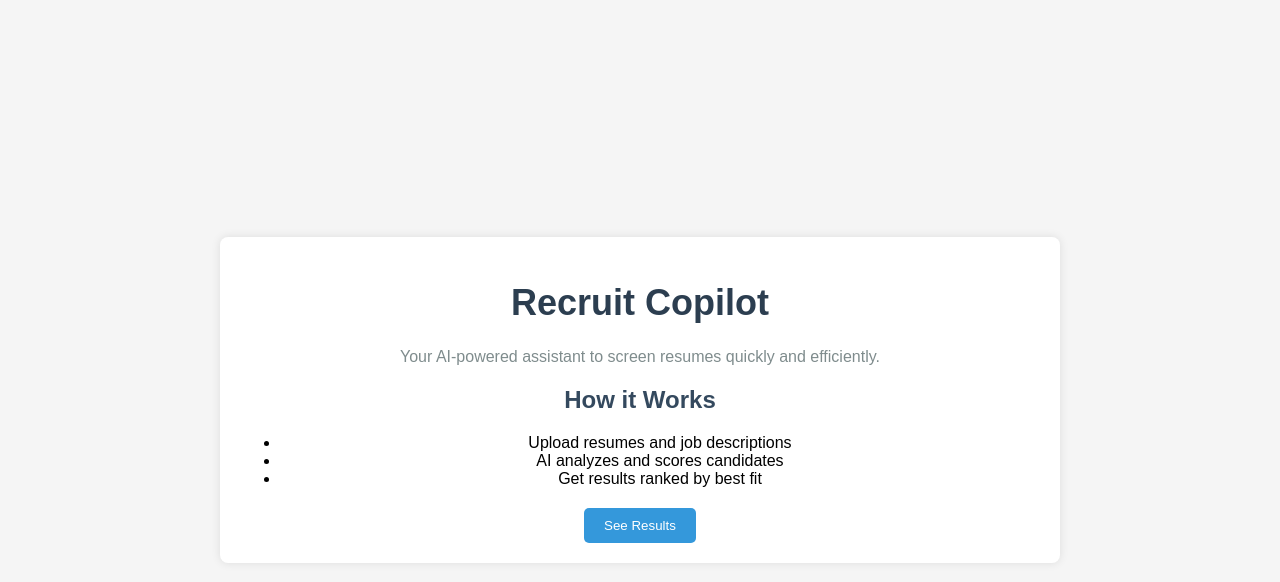
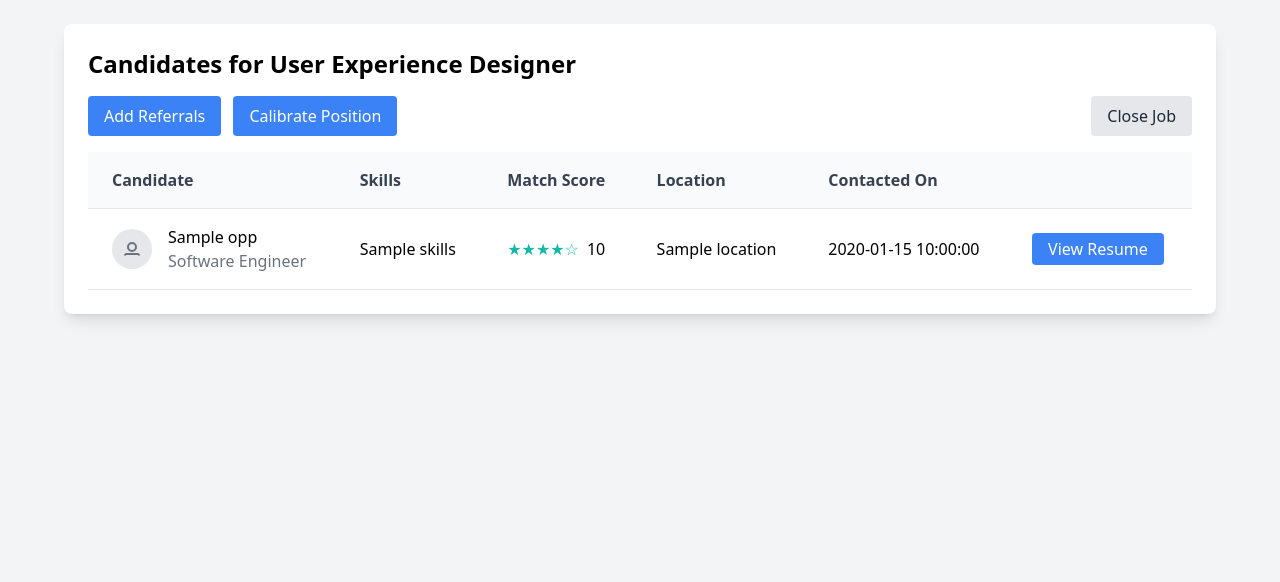
Before and after one commit to cmannion-meander/resume_screener, a Flask app: template templates/index.html in a window 1280 px wide. Shown: the top 582 px of the page. Run offline with Flask 3, Linux system fonts and the light colour scheme; the template is opened without the code that fills it: most values are stand-ins (such as "Sample title", 1, 10 or a date in 2020); some libraries are stand-ins or nearby versions.

Commit message:
Update UI

```diff
--- a/app.py
+++ b/app.py
@@ -1,68 +1,32 @@
-from flask import Flask, jsonify, request, render_template
-import os
+from flask import Flask, render_template, jsonify
 import json
 
 app = Flask(__name__)
 
-# Set path for data folder
-BASE_DIR = os.path.dirname(os.path.abspath(__file__))
-DATA_DIR = os.path.join(BASE_DIR, 'data')
-
-# Load the job description JSON
-def get_job_description():
-    with open(os.path.join(DATA_DIR, 'job_description.json')) as f:
+# Load opportunities JSON data
+def get_opportunities():
+    with open('data/lever_opportunities.json') as f:
         return json.load(f)
 
-# Load the resume JSON
+# Load resumes JSON data
 def get_resumes():
-    with open(os.path.join(DATA_DIR, 'resume.json')) as f:
+    with open('data/lever_resumes.json') as f:
         return json.load(f)
 
-# Home route
 @app.route('/')
 def home():
-    return render_template('index.html')
+    opportunities = get_opportunities()['data']  # Extract opportunities data
+    resumes = get_resumes()['data']  # Extract resume data
 
-# Simulate the scoring and render the results page
-@app.route('/api/score_resumes', methods=['POST'])
-def score_resumes():
-    resumes = get_resumes()
-    job_description = get_job_description()
+    # Merge opportunities with corresponding resumes
+    for opp in opportunities:
+        for resume in resumes:
+            if opp['id'] == resume['id']:  # Match opportunity and resume by ID
+                opp['resume'] = resume['file']['downloadUrl'] if resume.get('file') else None
+                opp['positions'] = resume.get('parsedData', {}).get('positions', [])
+                opp['schools'] = resume.get('parsedData', {}).get('schools', [])
 
-    scored_resumes = []
-
-    for resume in resumes:
-        score = 0
-        # Scoring based on required skills
-        for skill in job_description['required_skills']:
-            if skill in resume['skills']:
-                score += 1
-
-        # Bonus for preferred skills
-        for skill in job_description['preferred_skills']:
-            if skill in resume['skills']:
-                score += 0.5
-
-        # Experience scoring
-        if resume['years_of_experience'] >= job_description['min_experience']:
-            score += 1
-
-        # Education scoring
-        if resume['education'] == job_description['min_education']:
-            score += 1
-
-        scored_resumes.append({
-            'candidate_id': resume['candidate_id'],
-            'name': resume['name'],
-            'email': resume['email'],
-            'score': score
-        })
-
-    # Sort resumes by score
-    scored_resumes = sorted(scored_resumes, key=lambda x: x['score'], reverse=True)
-
-    # Pass job title and company from the job description
-    return render_template('results.html', candidates=scored_resumes, job_title=job_description['title'], company=job_description['company'])
+    return render_template('index.html', opportunities=opportunities)
 
 if __name__ == '__main__':
     app.run(debug=True)
--- a/templates/index.html
+++ b/templates/index.html
@@ -3,30 +3,98 @@
 <head>
     <meta charset="UTF-8">
     <meta name="viewport" content="width=device-width, initial-scale=1.0">
-    <title>Recruit Copilot - AI Resume Screener</title>
-    <link rel="stylesheet" href="{{ url_for('static', filename='styles.css') }}">
+    <title>Recruit Copilot</title>
+    <script src="https://cdn.tailwindcss.com"></script>
 </head>
-<body>
-    <div class="container">
-        <header>
-            <h1>Recruit Copilot</h1>
-            <p>Your AI-powered assistant to screen resumes quickly and efficiently.</p>
-        </header>
+<body class="bg-gray-100">
+    <div class="max-w-6xl mx-auto py-6">
+        <div class="bg-white rounded-lg shadow-lg p-6">
+            <h1 class="text-2xl font-semibold mb-4">Candidates for User Experience Designer</h1>
 
-        <section>
-            <h2>How it Works</h2>
-            <ul>
-                <li>Upload resumes and job descriptions</li>
-                <li>AI analyzes and scores candidates</li>
-                <li>Get results ranked by best fit</li>
-            </ul>
-        </section>
+            <div class="flex justify-between items-center mb-4">
+                <div>
+                    <button class="bg-blue-500 text-white px-4 py-2 rounded">Add Referrals</button>
+                    <button class="bg-blue-500 text-white px-4 py-2 ml-2 rounded">Calibrate Position</button>
+                </div>
+                <button class="bg-gray-200 text-gray-800 px-4 py-2 rounded">Close Job</button>
+            </div>
 
-        <footer>
-            <form action="/api/score_resumes" method="POST">
-                <button type="submit" class="btn">See Results</button>
-            </form>
-        </footer>
+            <table class="min-w-full bg-white">
+                <thead>
+                    <tr class="w-full bg-gray-50 border-b">
+                        <th class="px-6 py-4 text-left text-gray-700">Candidate</th>
+                        <th class="px-6 py-4 text-left text-gray-700">Skills</th>
+                        <th class="px-6 py-4 text-left text-gray-700">Match Score</th>
+                        <th class="px-6 py-4 text-left text-gray-700">Location</th>
+                        <th class="px-6 py-4 text-left text-gray-700">Contacted On</th>
+                        <th class="px-6 py-4 text-left text-gray-700"></th>
+                    </tr>
+                </thead>
+                <tbody>
+                    {% for opp in opportunities %}
+                    <tr class="border-b hover:bg-gray-50">
+                        <td class="px-6 py-4 flex items-center">
+                            <span class="w-10 h-10 bg-gray-200 rounded-full flex items-center justify-center mr-4">
+                                <svg xmlns="http://www.w3.org/2000/svg" class="h-6 w-6 text-gray-500" fill="none" viewBox="0 0 24 24" stroke="currentColor">
+                                  <path stroke-linecap="round" stroke-linejoin="round" stroke-width="2" d="M5.121 17.804A3 3 0 016 17h12a3 3 0 01.879.804M12 14a4 4 0 100-8 4 4 0 000 8z" />
+                                </svg>
+                            </span>
+                            <div>
+                                <p class="font-medium">{{ opp.name }}</p>
+                                <p class="text-gray-500">Software Engineer</p>
+                            </div>
+                        </td>
+                        <td class="px-6 py-4">{{ opp.skills }}</td>
+                        <td class="px-6 py-4">
+                            <div class="flex items-center">
+                                <span class="text-teal-500">★★★★☆</span>
+                                <span class="ml-2">{{ opp.match_score }}</span>
+                            </div>
+                        </td>
+                        <td class="px-6 py-4">{{ opp.location }}</td>
+                        <td class="px-6 py-4">{{ opp.contacted_on }}</td>
+                        <td class="px-6 py-4">
+                            <button onclick="openModal('{{ opp.positions | tojson }}', '{{ opp.schools | tojson }}')" class="bg-blue-500 text-white px-4 py-1 rounded">View Resume</button>
+                        </td>
+                    </tr>
+                    {% endfor %}
+                </tbody>
+            </table>
+        </div>
     </div>
+
+    <!-- Modal -->
+    <div id="modal" class="fixed inset-0 z-50 hidden justify-center items-center bg-gray-800 bg-opacity-50">
+        <div class="bg-white rounded-lg p-6 max-w-lg">
+            <h2 class="text-xl font-semibold mb-4">Career and Education History</h2>
+            <div id="modal-content" class="mb-4"></div>
+            <button onclick="closeModal()" class="bg-gray-300 text-gray-800 px-4 py-2 rounded">Close</button>
+        </div>
+    </div>
+
+    <script>
+        function openModal(positions, schools) {
+            const modalContent = document.getElementById('modal-content');
+            let content = '<h3 class="text-lg font-bold">Career History</h3>';
+            positions = JSON.parse(positions);
+            schools = JSON.parse(schools);
+
+            positions.forEach(position => {
+                content += `<p>${position.title} at ${position.org} (${position.start.month}/${position.start.year} - ${position.end.month}/${position.end.year})</p>`;
+            });
+
+            content += '<h3 class="text-lg font-bold mt-4">Education</h3>';
+            schools.forEach(school => {
+                content += `<p>${school.degree} in ${school.field} from ${school.org} (${school.start.month}/${school.start.year} - ${school.end.month}/${school.end.year})</p>`;
+            });
+
+            modalContent.innerHTML = content;
+            document.getElementById('modal').classList.remove('hidden');
+        }
+
+        function closeModal() {
+            document.getElementById('modal').classList.add('hidden');
+        }
+    </script>
 </body>
 </html>
```
